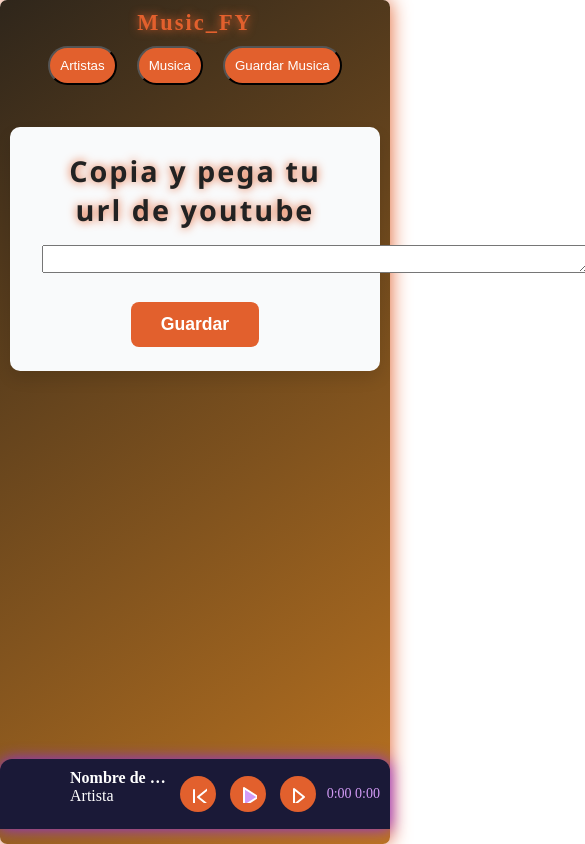
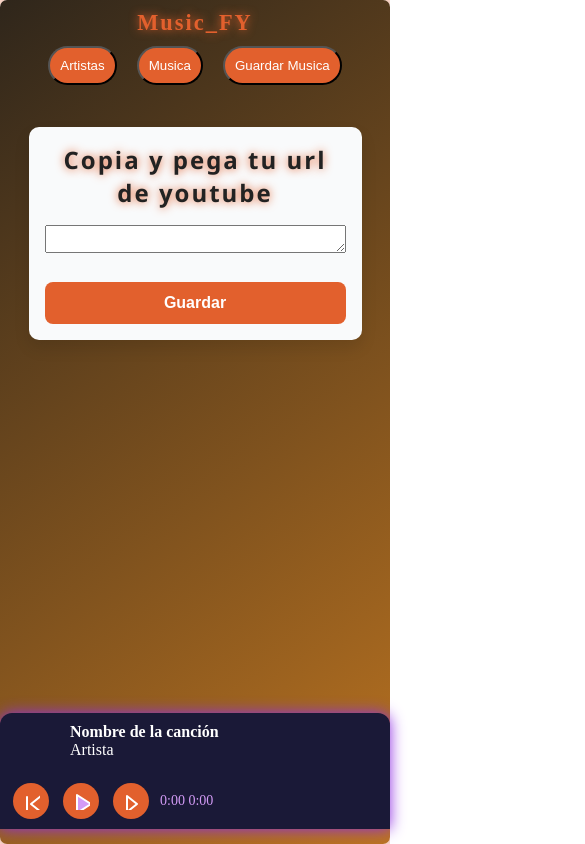
Before and after one commit to BRANDON-VILLANUEVA137/MusicFy, a website: page views/play.html in a window 390 px wide. Both pictures are taken after a click on the button "Guardar Musica". Shown: the whole page, 585 px wide, since content can reach past the window. Drawn offline with Linux system fonts and the light colour scheme; no server answers.

Commit message:
Se mejoro el responsive

```diff
--- a/Public/css/navbar.css
+++ b/Public/css/navbar.css
@@ -1,8 +1,8 @@
-
-
+/* Estilo base */
 #contenido {
   display: none;
   max-width: 600px;
+  width: 90%; /* Añadido para adaptarse a pantallas pequeñas */
   margin: 2rem auto;
   padding: 1.5rem 2rem;
   background-color: #f9fafb;
@@ -10,7 +10,9 @@
   box-shadow: 0 8px 16px rgba(0,0,0,0.1);
   font-family: 'Segoe UI', Tahoma, Geneva, Verdana, sans-serif;
   color: #333;
+  box-sizing: border-box;
 }
+
 #contenido h1 {
   font-size: 1.8rem;
   font-weight: 700;
@@ -18,6 +20,7 @@
   color: #222;
   text-align: center;
 }
+
 #contenido textarea#gauurl {
   width: 100%;
   height: 120px;
@@ -28,16 +31,22 @@
   resize: vertical;
   transition: border-color 0.3s ease;
   font-family: 'Segoe UI', Tahoma, Geneva, Verdana, sans-serif;
+  box-sizing: border-box;
 }
-#guaurl{
-    width: 547px;
-    height: 28px;
+
+#guaurl {
+  width: 100%; /* antes: 547px */
+  height: 28px;
+  max-width: 100%;
+  box-sizing: border-box;
 }
+
 #contenido textarea#gauurl:focus {
   border-color: #3b82f6;
   outline: none;
   box-shadow: 0 0 8px rgba(59,130,246,0.4);
 }
+
 #contenido button.guardar {
   display: block;
   margin: 1.5rem auto 0;
@@ -51,6 +60,24 @@
   cursor: pointer;
   transition: background-color 0.3s ease;
 }
+
 #contenido button.guardar:hover {
   background-color: #df4508;
 }
+
+/* Responsive para pantallas menores a 500px */
+@media (max-width: 500px) {
+  #contenido {
+    padding: 1rem;
+  }
+
+  #contenido h1 {
+    font-size: 1.5rem;
+  }
+
+  #contenido button.guardar {
+    width: 100%;
+    padding: 12px;
+    font-size: 1rem;
+  }
+}
--- a/Public/css/reproductor.css
+++ b/Public/css/reproductor.css
@@ -355,9 +355,9 @@ footer {
     grid-row: auto !important;
     max-height: none;
     margin-bottom: 15px;
-    box-shadow: 0 0 15px #8e2de2;
+    box-shadow: 0 0 15px #8e2de2; /* Shadow effect */
   }
-  .liked-songs {
+.liked-songs {
     max-height: 150px;
   }
   #video-player-container {
@@ -389,6 +389,13 @@ footer {
 
 /* Additional smaller screen adjustments */
 @media (max-width: 480px) {
+  .player {
+    flex-direction: column; /* Stack player elements */
+    align-items: flex-start; /* Align items to the start */
+    padding: 10px; /* Padding for player */
+  }
+
+
   header h1 {
     font-size: 1.4rem;
   }
@@ -397,14 +404,13 @@ footer {
     padding: 10px;
   }
   .playlist {
-    width: 100%;
-    height: 200px;
-    bottom: 120px;
-    right: 0;
-    border-radius: 0;
-    box-shadow: 0 0 15px #8e2de2;
+    height: auto;
+    max-height: 250px; /* Limit height for playlist */
+    overflow-y: auto; /* Enable scrolling */
+    border-radius: 10px; /* Rounded corners */
+    box-shadow: 0 0 10px #e2602d; /* Shadow effect */
   }
-  .player {
+.player {
     padding: 10px;
     gap: 10px;
   }
```
